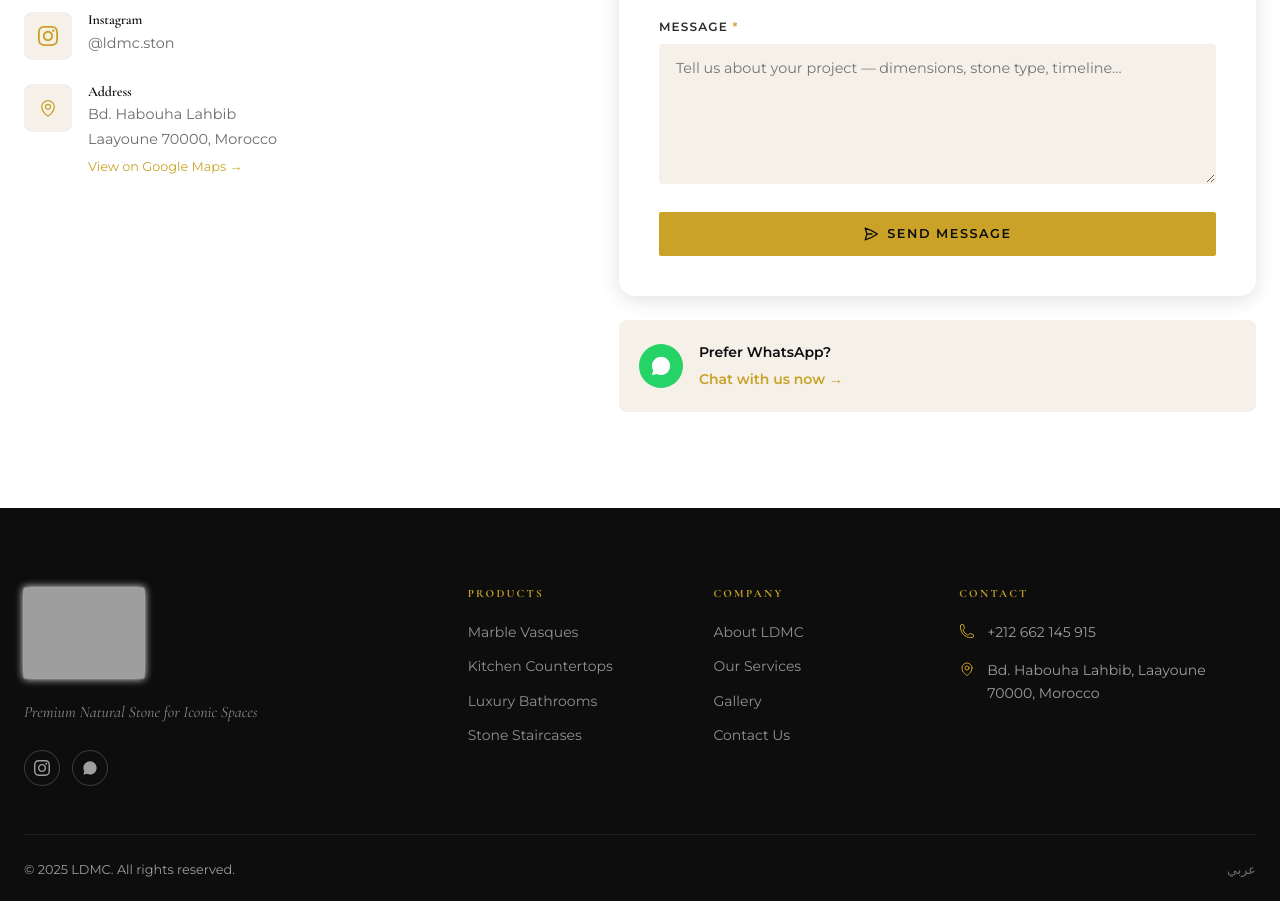
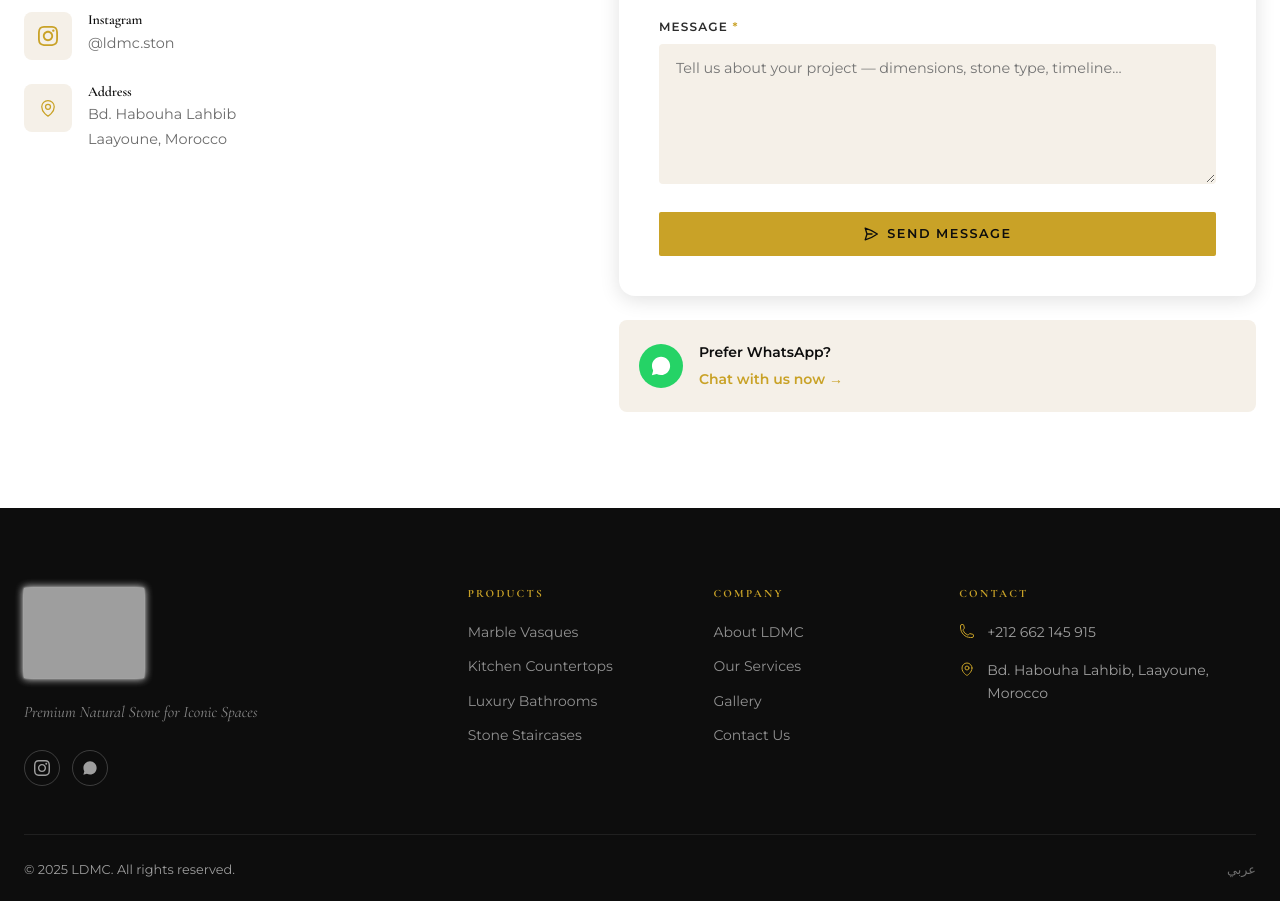
Before and after one commit to Elbana/ldmc, a plain HTML site: page en/contact.html in a window 1280 px wide. Shown: the part 952-1853 px from the top of the page. Drawn offline with nearby package versions, Linux system fonts and the light colour scheme; grey boxes are pictures that could not be loaded.

Commit message:
Remove postal code from visible address and Google Maps links

```diff
--- a/en/contact.html
+++ b/en/contact.html
@@ -132,8 +132,7 @@
               </div>
               <div class="contact-info-text">
                 <h5>Address</h5>
-                <p>Bd. Habouha Lahbib<br />Laayoune 70000, Morocco</p>
-                <a href="https://maps.google.com/?q=Bd+Habouha+Lahbib+Laayoune+Morocco" target="_blank" rel="noopener noreferrer" style="font-size:0.8rem;color:var(--gold);display:inline-block;margin-top:4px;">View on Google Maps →</a>
+                <p>Bd. Habouha Lahbib<br />Laayoune, Morocco</p>
               </div>
             </div>
           </div>
@@ -236,7 +235,7 @@
             </div>
             <div class="footer-contact-item">
               <svg xmlns="http://www.w3.org/2000/svg" fill="none" viewBox="0 0 24 24" stroke-width="1.5" stroke="currentColor"><path stroke-linecap="round" stroke-linejoin="round" d="M15 10.5a3 3 0 11-6 0 3 3 0 016 0z"/><path stroke-linecap="round" stroke-linejoin="round" d="M19.5 10.5c0 7.142-7.5 11.25-7.5 11.25S4.5 17.642 4.5 10.5a7.5 7.5 0 1115 0z"/></svg>
-              <span>Bd. Habouha Lahbib, Laayoune 70000, Morocco</span>
+              <span>Bd. Habouha Lahbib, Laayoune, Morocco</span>
             </div>
           </address>
         </div>
```
Also changed, not shown: ar/contact.html (+1 -1 lines), en/about.html (+1 -1 lines), en/gallery.html (+1 -1 lines), en/index.html (+1 -1 lines), en/products.html (+1 -1 lines).
